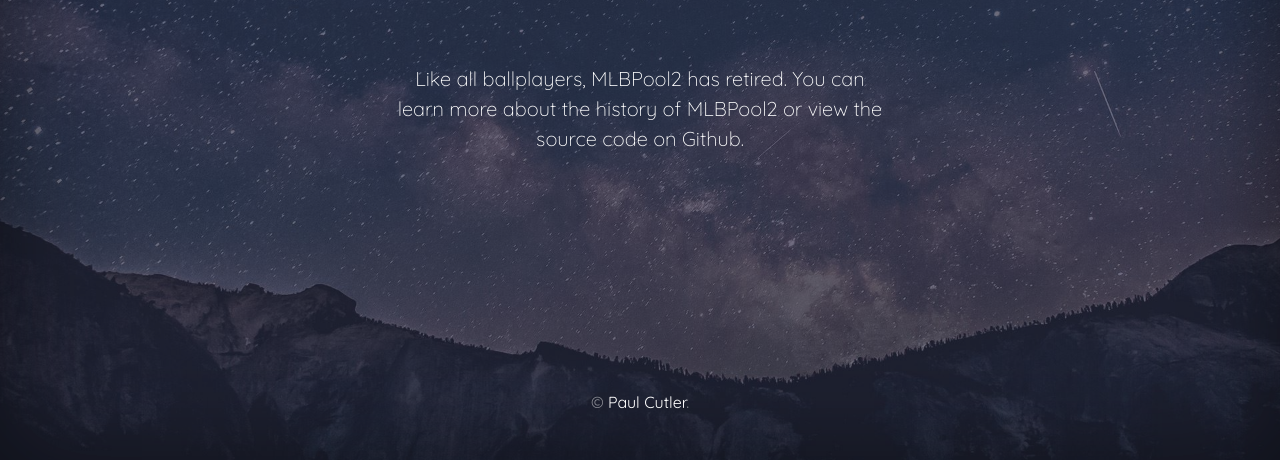
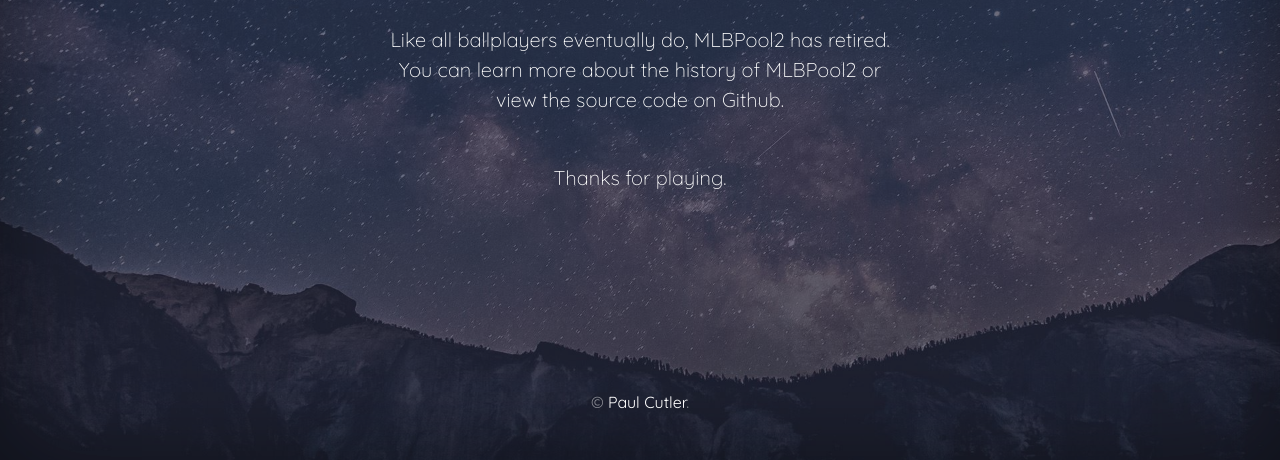
Before and after one commit to prcutler/mlbpool2, a plain HTML site: page index.html in a window 1280 px wide. Shown: the part 340-800 px from the top of the page. Drawn offline with Linux system fonts and the light colour scheme.

Commit message:
Update copy on landing page

```diff
--- a/index.html
+++ b/index.html
@@ -20,8 +20,9 @@
     <div class="cover-container">
       <div class="inner cover">
         <h1 class="cover-heading">MLBPool2</h1>
-        <p class="lead cover-copy">Like all ballplayers, MLBPool2 has retired.  You can learn more about the <a href="https://paulcutler.org/project/mlbpool2/">history of MLBPool2</a>
-        or view the <a href="https://github.com/prcutler/mlbpool2">source code on Github</a>.</p>
+        <p class="lead cover-copy">Like all ballplayers eventually do, MLBPool2 has retired.  You can learn more about the
+        <a href="https://paulcutler.org/project/mlbpool2/">history of MLBPool2</a>  or view the <a href="https://github.com/prcutler/mlbpool2">source code on Github</a>.</p>
+        <p class="lead cover-copy">Thanks for playing.</p>
       </div>
       <div class="mastfoot">
         <div class="inner">
```
